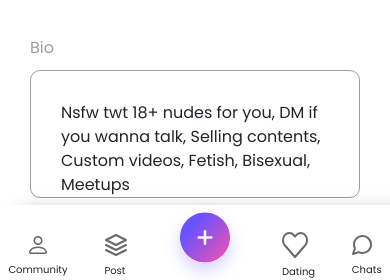
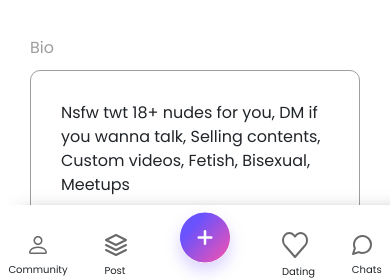
Before and after one commit to aridguy/sanchy-date-app, a React (Create React App) app: page /personal-profile in a window 390 px wide. Shown: the part 559-839 px from the top of the page. Built offline with nearby package versions, Linux system fonts and the light colour scheme.

Commit message:
personal profile main content padding bottom to cter for the footer on mobile view

```diff
--- a/src/Pages/PersonalProfile/PersonalProfile.css
+++ b/src/Pages/PersonalProfile/PersonalProfile.css
@@ -1,6 +1,7 @@
 
 .personal-profile-center-content-wrapper{
     width: 100%;
+    padding-bottom: 90px;
 }
 
 .personal-profile-sect-heading-nav{
--- a/src/components/ProfileBio/ProfileBio.css
+++ b/src/components/ProfileBio/ProfileBio.css
@@ -24,7 +24,6 @@
     border: 1px solid #9E9E9E;
     border-radius: 10px;
     padding: 30px;
-    padding-bottom: 0;
     display: grid;
 
     justify-content: center;
--- a/src/components/UserPostsGrid/UserPostsGrid.jsx
+++ b/src/components/UserPostsGrid/UserPostsGrid.jsx
@@ -1,6 +1,5 @@
 import React from 'react';
 import  './UserPostsGrid.css';
-import image_placeholder from '../../assets/images/image_placeholder.png'
 import UserSinglePost from '../UserSinglePost/UserSinglePost';
 
 
```
